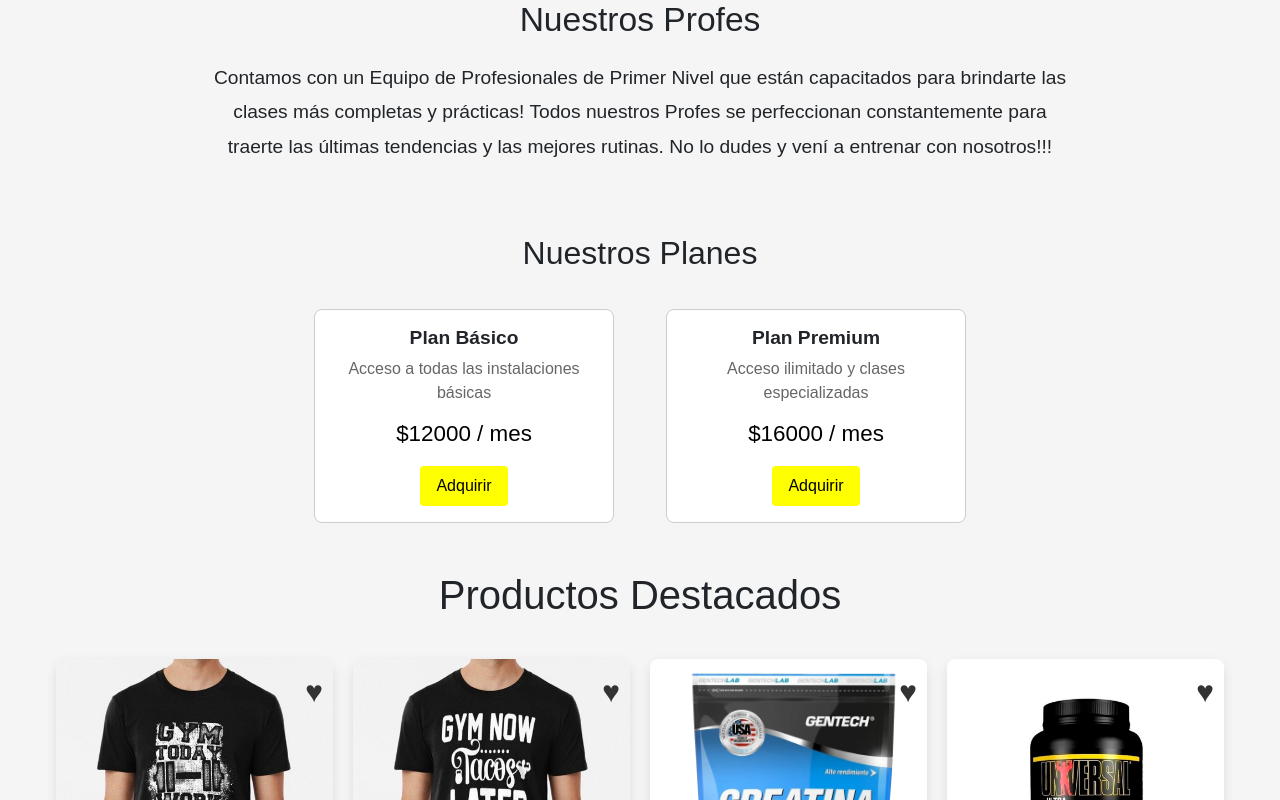
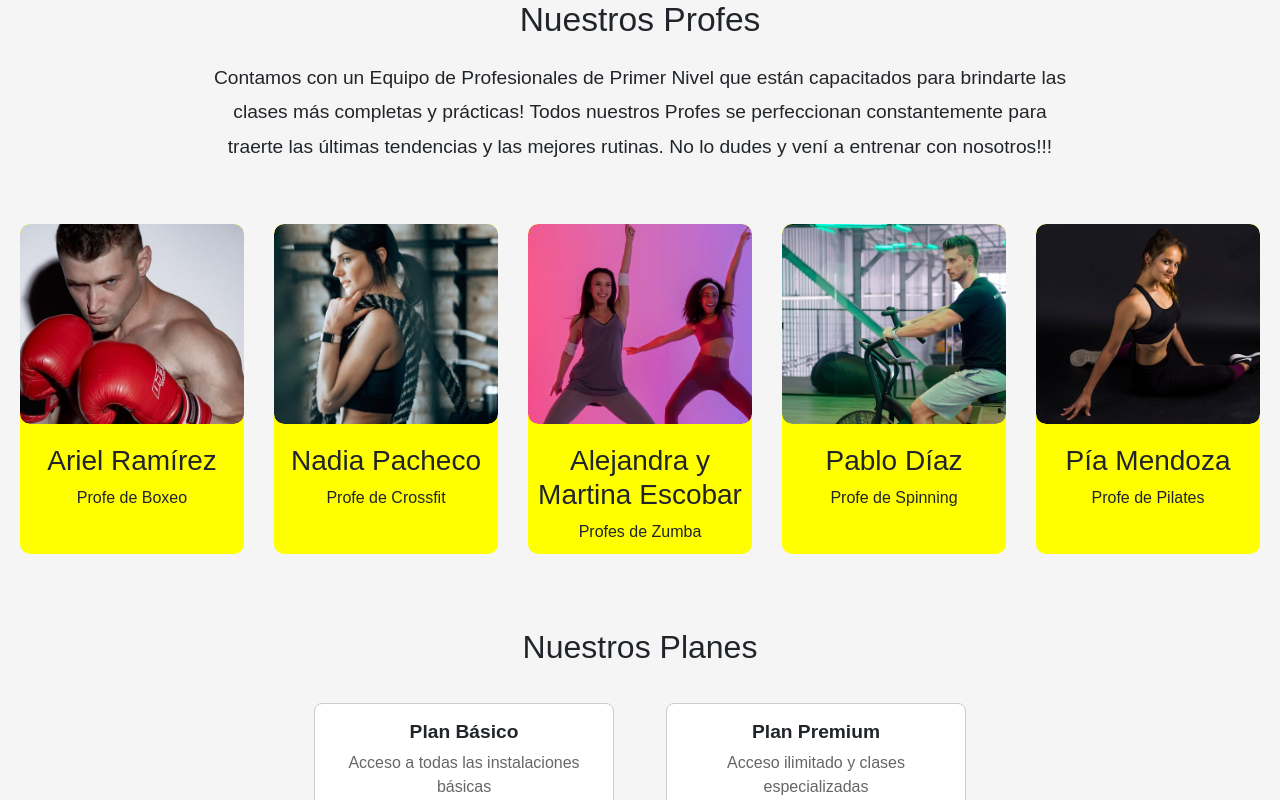
Before and after one commit to myrx2/proyecto-gym, a Next.js app: page / in a window 1280 px wide. Shown: the part 1912-2712 px from the top of the page. Built offline with nearby package versions, Linux system fonts and the light colour scheme.

Commit message:
se agregan images y se crean cards de profes

```diff
--- /dev/null
+++ b/src/components/Profes.js
@@ -0,0 +1,24 @@
+
+import styles from "../styles/ProfesSection.module.css";
+
+const ProfesCards = ({ image, title, description }) => {
+  return (
+    <div className={styles["card-container"]}>
+         <div className={styles["card"]}>
+             <div className={styles["card-inner"]}>
+                 <div className={styles["card-front"]}>
+                     <div className="item">
+                         <img src={image} alt="profes"/>
+                     </div>
+                 </div>
+                 <div className={styles["card-back"]}>
+                     <h3>{title}</h3>
+                     <p>{description}</p>
+                 </div>
+             </div>
+         </div>
+    </div>
+  );
+};
+
+export default ProfesCards;
--- a/src/sections/Profes.Section.js
+++ b/src/sections/Profes.Section.js
@@ -1,17 +1,33 @@
+import ProfesCards from '@/components/Profes';
 import styles from '../styles/ProfesSection.module.css';
+import profesData from '@/utils/profesData';
 
 export default function ProfesSection () {
     return (
-       <section className={styles.ProfesSection}>
-         <h2 className={styles.title}> Nuestros Profes </h2>
-         <p className={styles.description}> Contamos con un Equipo de Profesionales de Primer Nivel que están capacitados para brindarte las clases más completas y prácticas!
-             Todos nuestros Profes se perfeccionan  constantemente para traerte las últimas tendencias y las mejores rutinas. No lo dudes y vení a entrenar con nosotros!!! </p>
+        <>
+            <section className={styles.ProfesSection}>
+                <h2 className={styles.title}> Nuestros Profes </h2>
+                <p className={styles.description}> Contamos con un Equipo de Profesionales de Primer Nivel que están capacitados
+                     para brindarte las clases
+                    más completas y   prácticas!
+                    Todos nuestros Profes se perfeccionan  constantemente para traerte las últimas tendencias y las mejores rutinas. No lo dudes y vení a entrenar con nosotros!!! </p>
 
-        <div>
+            </section>
 
-        </div>
-       </section>
+            <section>
+                <div className="owl-carousel ">
+                    {profesData.map((clase, index) => (
+                        <ProfesCards
+                           key={index}
+                           image={clase.image}
+                           title={clase.title}
+                           description={clase.description}
+                        />
+                    ))}
+                </div>
 
+            </section>
+       </>
 
     );
 }
--- a/src/styles/ProfesSection.module.css
+++ b/src/styles/ProfesSection.module.css
@@ -10,6 +10,10 @@
     padding: 0 6%;
   }
 
+  .card-back {
+    margin-top: 20px;
+  }
+
   .title {
     font-size: 2.1rem;
     margin-bottom: 20px;
@@ -19,5 +23,21 @@
     font-size: 1.2rem;
     line-height: 1.8em;
     margin-bottom: 30px;
+  }
 
-  }
+ .card-container {
+    text-align: center;
+ }
+
+ .card {
+    background-color: yellow;
+    height: 330px;
+    border-radius: 10px;
+    margin: 0px 10px;
+ }
+
+ .item img{
+    width: 100%;
+    height: 400px;
+    object-fit: cover;
+ }
--- /dev/null
+++ b/src/utils/profesData.js
@@ -0,0 +1,47 @@
+const profesData = [
+    {
+      key:"0",
+      image: "../images/profe-boxeo.jpg",
+      title: "Ariel Ramírez",
+      description:
+       "Profe de Boxeo",
+    },
+    {
+      key:"1",
+      image: "../images/profe-crossfit.jpg",
+      title: "Nadia Pacheco" ,
+      description:
+       "Profe de Crossfit",
+    },
+    {
+      key:"2",
+      image: "../images/profes-zumba.jpg",
+      title: "Alejandra y Martina Escobar",
+      description:
+        "Profes de Zumba",
+    },
+    {
+      key:"3",
+      image: "../images/profe-spining.jpg",
+      title: "Pablo Díaz",
+      description:
+        "Profe de Spinning",
+    },
+    {
+      key:"4",
+      image: "../images/profe-pilates.jpg",
+      title: "Pía Mendoza",
+      description:
+        "Profe de Pilates",
+    },
+    {
+      key:"5",
+      image: "../images/profe-yoga.jpg",
+      title: "Mariah Nikel",
+      description:
+        "Profe de Yoga",
+    }
+
+  ];
+
+   export default profesData;
```
Also changed, not shown: src/sections/RsSection.js (deleted, +0 -9 lines).
